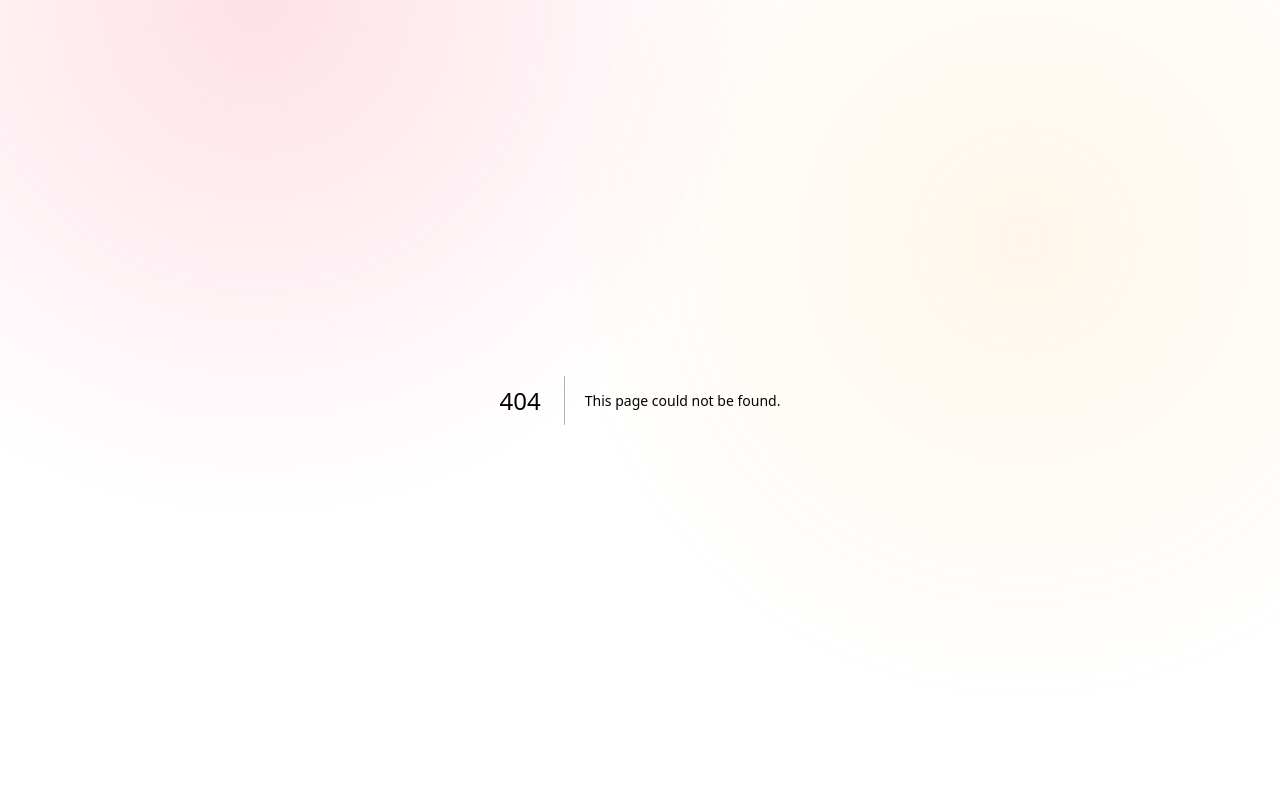
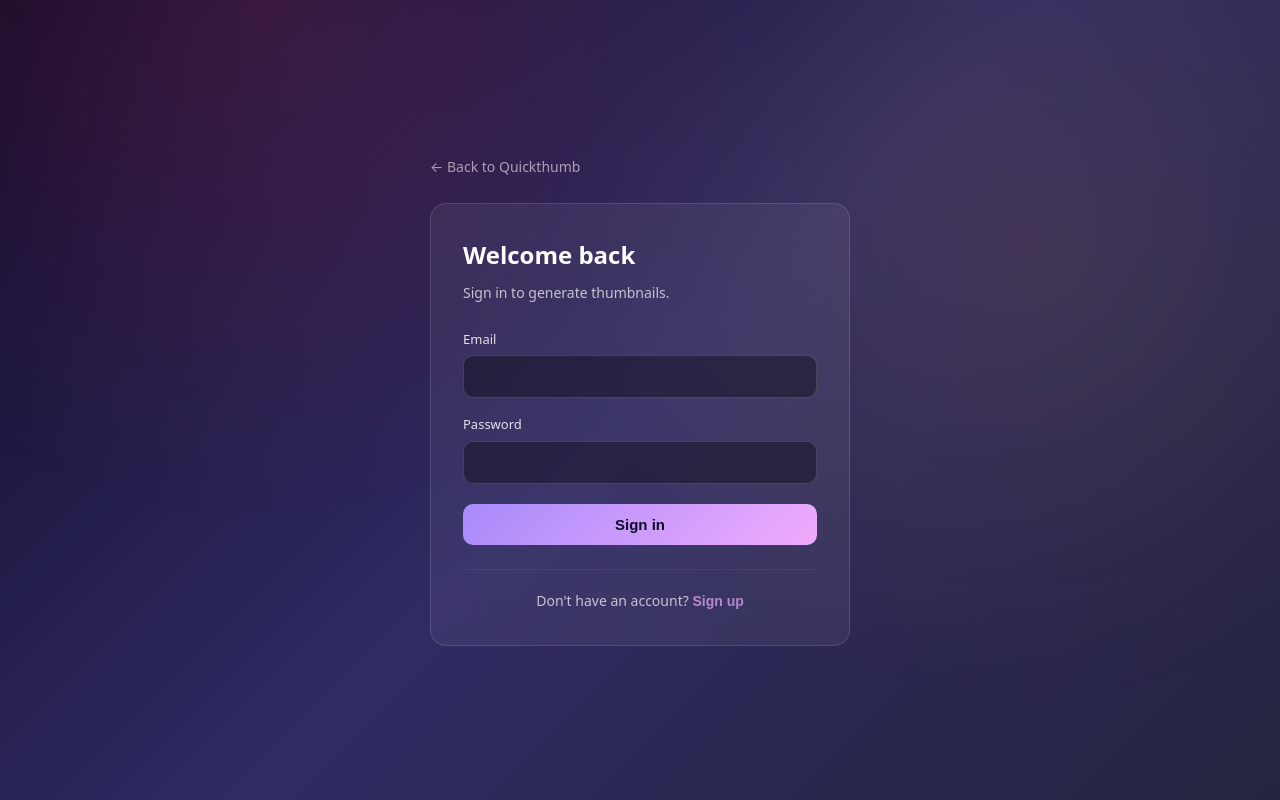
Before and after one commit to loijgtnhfv-afk/quickthumb-app, a Next.js app: page /auth in a window 1280 px wide. Before the commit this address had no page. Built offline with nearby package versions, Linux system fonts and the light colour scheme.

Commit message:
feat: add auth signup/signin page

```diff
--- /dev/null
+++ b/app/auth/page.tsx
@@ -0,0 +1,225 @@
+'use client';
+
+import { useState } from 'react';
+import { useRouter, useSearchParams } from 'next/navigation';
+import { createClient } from '@/lib/supabase/client';
+
+type Mode = 'signin' | 'signup';
+
+export default function AuthPage() {
+  const router = useRouter();
+  const searchParams = useSearchParams();
+  const initialMode: Mode = searchParams.get('mode') === 'signup' ? 'signup' : 'signin';
+
+  const [mode, setMode] = useState<Mode>(initialMode);
+  const [email, setEmail] = useState('');
+  const [password, setPassword] = useState('');
+  const [loading, setLoading] = useState(false);
+  const [message, setMessage] = useState<{ type: 'error' | 'success'; text: string } | null>(null);
+
+  const handleSubmit = async (e: React.FormEvent) => {
+    e.preventDefault();
+    setMessage(null);
+    setLoading(true);
+
+    const supabase = createClient();
+
+    try {
+      if (mode === 'signup') {
+        const { error } = await supabase.auth.signUp({
+          email,
+          password,
+          options: {
+            emailRedirectTo: `${window.location.origin}/auth/callback`,
+          },
+        });
+        if (error) throw error;
+        setMessage({ type: 'success', text: 'Check your inbox for a confirmation link.' });
+      } else {
+        const { error } = await supabase.auth.signInWithPassword({ email, password });
+        if (error) throw error;
+        router.push('/');
+        router.refresh();
+      }
+    } catch (err) {
+      const msg = err instanceof Error ? err.message : 'Something went wrong.';
+      setMessage({ type: 'error', text: msg });
+    } finally {
+      setLoading(false);
+    }
+  };
+
+  return (
+    <main
+      style={{
+        minHeight: '100vh',
+        background: 'linear-gradient(135deg, #0f0c29 0%, #302b63 50%, #24243e 100%)',
+        color: '#fff',
+        fontFamily: 'system-ui, -apple-system, "Segoe UI", Roboto, sans-serif',
+        display: 'flex',
+        alignItems: 'center',
+        justifyContent: 'center',
+        padding: 20,
+      }}
+    >
+      <div style={{ width: '100%', maxWidth: 420 }}>
+        <a
+          href="/"
+          style={{
+            display: 'inline-block',
+            color: 'rgba(255,255,255,0.6)',
+            textDecoration: 'none',
+            fontSize: 14,
+            marginBottom: 24,
+          }}
+        >
+          ← Back to Quickthumb
+        </a>
+        <div
+          style={{
+            background: 'rgba(255,255,255,0.06)',
+            border: '1px solid rgba(255,255,255,0.12)',
+            borderRadius: 16,
+            padding: 32,
+            backdropFilter: 'blur(20px)',
+          }}
+        >
+          <h1 style={{ fontSize: 24, fontWeight: 700, margin: '0 0 8px' }}>
+            {mode === 'signup' ? 'Create your account' : 'Welcome back'}
+          </h1>
+          <p style={{ fontSize: 14, opacity: 0.7, margin: '0 0 24px' }}>
+            {mode === 'signup'
+              ? '5 free thumbnails to start. No credit card.'
+              : 'Sign in to generate thumbnails.'}
+          </p>
+
+          <form onSubmit={handleSubmit}>
+            <label style={{ display: 'block', fontSize: 13, opacity: 0.85, marginBottom: 6 }}>
+              Email
+            </label>
+            <input
+              type="email"
+              value={email}
+              onChange={(e) => setEmail(e.target.value)}
+              required
+              disabled={loading}
+              style={{
+                width: '100%',
+                padding: '12px 14px',
+                marginBottom: 16,
+                fontSize: 15,
+                background: 'rgba(0,0,0,0.35)',
+                border: '1px solid rgba(255,255,255,0.15)',
+                borderRadius: 10,
+                color: '#fff',
+                outline: 'none',
+                boxSizing: 'border-box',
+              }}
+            />
+
+            <label style={{ display: 'block', fontSize: 13, opacity: 0.85, marginBottom: 6 }}>
+              Password
+            </label>
+            <input
+              type="password"
+              value={password}
+              onChange={(e) => setPassword(e.target.value)}
+              required
+              minLength={6}
+              disabled={loading}
+              style={{
+                width: '100%',
+                padding: '12px 14px',
+                marginBottom: 20,
+                fontSize: 15,
+                background: 'rgba(0,0,0,0.35)',
+                border: '1px solid rgba(255,255,255,0.15)',
+                borderRadius: 10,
+                color: '#fff',
+                outline: 'none',
+                boxSizing: 'border-box',
+              }}
+            />
+
+            <button
+              type="submit"
+              disabled={loading}
+              style={{
+                width: '100%',
+                padding: '12px 16px',
+                fontSize: 15,
+                fontWeight: 600,
+                color: '#0f0c29',
+                background: loading
+                  ? 'rgba(255,255,255,0.4)'
+                  : 'linear-gradient(135deg, #a78bfa 0%, #f0abfc 100%)',
+                border: 'none',
+                borderRadius: 10,
+                cursor: loading ? 'wait' : 'pointer',
+              }}
+            >
+              {loading
+                ? 'Please wait...'
+                : mode === 'signup'
+                ? 'Create account'
+                : 'Sign in'}
+            </button>
+          </form>
+
+          {message && (
+            <div
+              style={{
+                marginTop: 16,
+                padding: '10px 14px',
+                background:
+                  message.type === 'error'
+                    ? 'rgba(248,113,113,0.15)'
+                    : 'rgba(74,222,128,0.15)',
+                border:
+                  message.type === 'error'
+                    ? '1px solid rgba(248,113,113,0.4)'
+                    : '1px solid rgba(74,222,128,0.4)',
+                borderRadius: 8,
+                fontSize: 13,
+                color: message.type === 'error' ? '#fecaca' : '#bbf7d0',
+              }}
+            >
+              {message.text}
+            </div>
+          )}
+
+          <div
+            style={{
+              marginTop: 24,
+              paddingTop: 20,
+              borderTop: '1px solid rgba(255,255,255,0.08)',
+              fontSize: 14,
+              opacity: 0.7,
+              textAlign: 'center',
+            }}
+          >
+            {mode === 'signup' ? 'Already have an account?' : "Don't have an account?"}{' '}
+            <button
+              type="button"
+              onClick={() => {
+                setMode(mode === 'signup' ? 'signin' : 'signup');
+                setMessage(null);
+              }}
+              style={{
+                background: 'none',
+                border: 'none',
+                color: '#f0abfc',
+                cursor: 'pointer',
+                fontSize: 14,
+                fontWeight: 600,
+                padding: 0,
+              }}
+            >
+              {mode === 'signup' ? 'Sign in' : 'Sign up'}
+            </button>
+          </div>
+        </div>
+      </div>
+    </main>
+  );
+}
```
